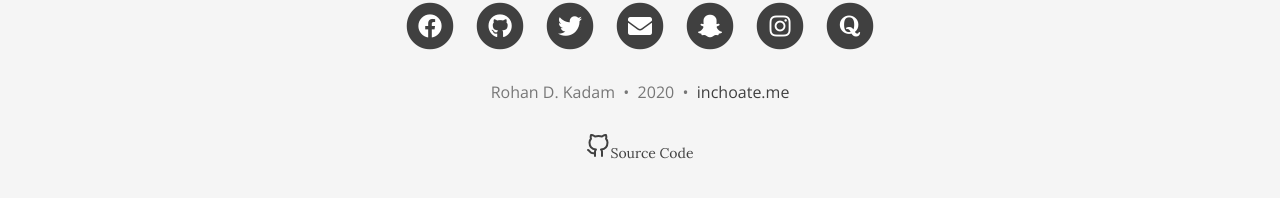
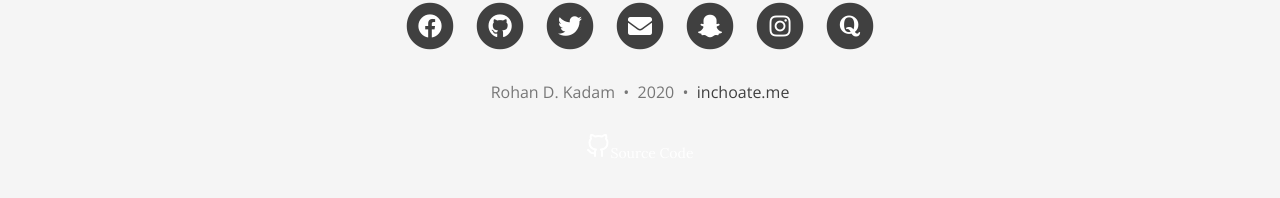
Before and after one commit to iamrdk21/Website1, a Jekyll site: the page built from index.html, in a window 1280 px wide and 900 px high, scrolled down 1508 px. Shown: the part 656-854 px from the top of the window. Built offline with Jekyll 4.4.1, drawn with Linux system fonts in a browser that asks for light colours; nearby versions of some CDN libraries; the list of posts is cut into pages by our own code.

Commit message:
Update footer.html

```diff
--- a/_includes/footer.html
+++ b/_includes/footer.html
@@ -23,7 +23,7 @@
       {% endif%}
       </p>
       <p align="center">
-        <a href="https://github.com/iamrdk21" class="button github" target="_blank" rel="noopener noreferrer"><svg xmlns="http://www.w3.org/2000/svg" width="24" height="24" viewBox="0 0 24 24" fill="none" stroke="currentColor" stroke-width="2" stroke-linecap="round" stroke-linejoin="round"><path d="M9 19c-5 1.5-5-2.5-7-3m14 6v-3.87a3.37 3.37 0 0 0-.94-2.61c3.14-.35 6.44-1.54 6.44-7A5.44 5.44 0 0 0 20 4.77 5.07 5.07 0 0 0 19.91 1S18.73.65 16 2.48a13.38 13.38 0 0 0-7 0C6.27.65 5.09 1 5.09 1A5.07 5.07 0 0 0 5 4.77a5.44 5.44 0 0 0-1.5 3.78c0 5.42 3.3 6.61 6.44 7A3.37 3.37 0 0 0 9 18.13V22"></path></svg><span>Source Code</span></a>
+        <a href="https://github.com/iamrdk21" class="button github" style="color:#FFFFFF;" target="_blank" rel="noopener noreferrer"><svg xmlns="http://www.w3.org/2000/svg" width="24" height="24" viewBox="0 0 24 24" fill="none" stroke="currentColor" stroke-width="2" stroke-linecap="round" stroke-linejoin="round"><path d="M9 19c-5 1.5-5-2.5-7-3m14 6v-3.87a3.37 3.37 0 0 0-.94-2.61c3.14-.35 6.44-1.54 6.44-7A5.44 5.44 0 0 0 20 4.77 5.07 5.07 0 0 0 19.91 1S18.73.65 16 2.48a13.38 13.38 0 0 0-7 0C6.27.65 5.09 1 5.09 1A5.07 5.07 0 0 0 5 4.77a5.44 5.44 0 0 0-1.5 3.78c0 5.42 3.3 6.61 6.44 7A3.37 3.37 0 0 0 9 18.13V22"></path></svg><span>Source Code</span></a>
       </p>
       </div>
     </div>
```
